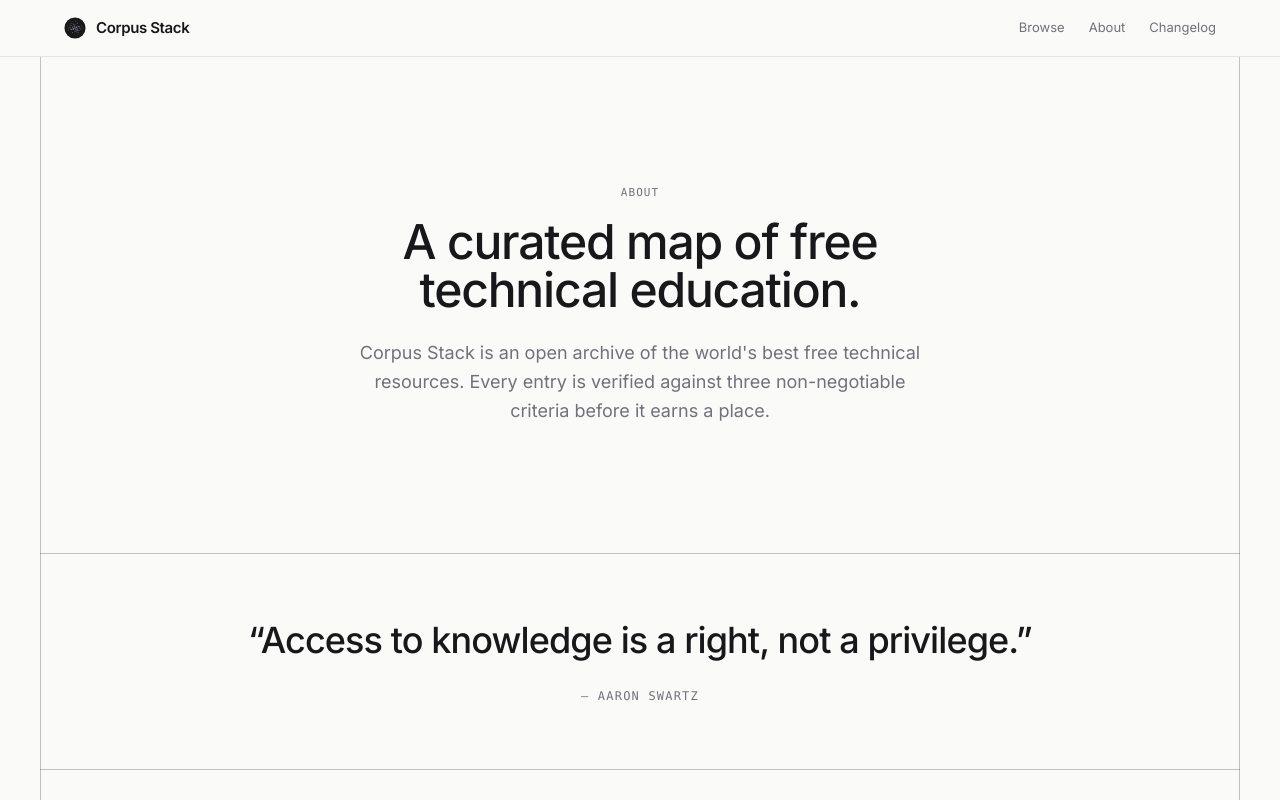
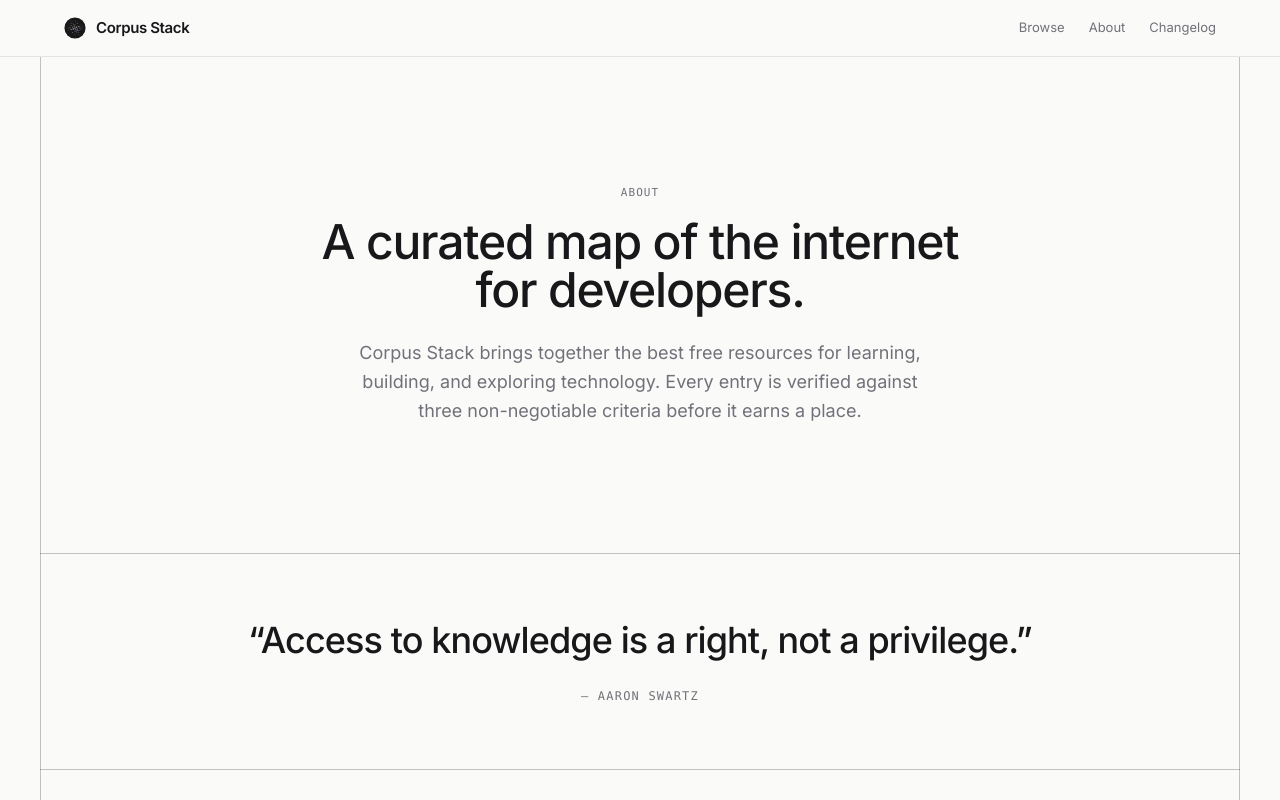
Before and after one commit to heuristicslab/corpus-stack, a Next.js app: page /about in a window 1280 px wide. Shown: the top 800 px of the page. Built offline with nearby package versions, Linux system fonts and the light colour scheme.

Commit message:
refactor: tighten hero copy tagline

```diff
--- a/app/about/page.tsx
+++ b/app/about/page.tsx
@@ -17,12 +17,13 @@ export default function AboutPage() {
             About
           </div>
           <h1 className="mb-6 text-4xl font-medium tracking-tight md:text-5xl">
-            A curated map of free technical education.
+            A curated map of the internet for developers.
           </h1>
           <p className="text-muted mx-auto max-w-xl text-lg leading-relaxed">
-            Corpus Stack is an open archive of the world&apos;s best free
-            technical resources. Every entry is verified against three
-            non-negotiable criteria before it earns a place.
+            Corpus Stack brings together the best free resources for
+            learning, building, and exploring technology. Every entry
+            is verified against three non-negotiable criteria before it
+            earns a place.
           </p>
         </div>
       </section>
@@ -67,9 +68,8 @@ export default function AboutPage() {
           ].map((t, i, arr) => (
             <div
               key={t.n}
-              className={`grid grid-cols-[60px_1fr] gap-6 py-6 ${
-                i < arr.length - 1 ? 'border-text/15 border-b' : ''
-              }`}
+              className={`grid grid-cols-[60px_1fr] gap-6 py-6 ${i < arr.length - 1 ? 'border-text/15 border-b' : ''
+                }`}
             >
               <div className="text-muted pt-0.5 font-mono text-[13px]">
                 {t.n}
--- a/app/layout.tsx
+++ b/app/layout.tsx
@@ -20,10 +20,13 @@ export const metadata: Metadata = {
     default: 'Corpus Stack',
     template: '%s',
   },
-  description: 'The curated archive of free technical education.',
+  description:
+    'A curated map of the internet for developers. 200+ verified free resources covering web development, computer science, AI, cloud, and cybersecurity.',
+  authors: [{ name: 'Corpus Stack' }],
   openGraph: {
     title: 'Corpus Stack',
-    description: 'The curated archive of free technical education.',
+    description:
+      'A curated map of the internet for developers. 200+ verified free resources.',
     url: 'https://corpus-stack.vercel.app',
     siteName: 'Corpus Stack',
     locale: 'en_US',
@@ -32,7 +35,8 @@ export const metadata: Metadata = {
   twitter: {
     card: 'summary_large_image',
     title: 'Corpus Stack',
-    description: 'The curated archive of free technical education.',
+    description:
+      'A curated map of the internet for developers. 200+ verified free resources.',
   },
 }
 
--- a/app/opengraph-image.tsx
+++ b/app/opengraph-image.tsx
@@ -83,7 +83,7 @@ export default async function Image() {
       {/* Subtitle */}
       <div
         style={{
-          fontSize: '28px',
+          fontSize: '32px',
           color: '#71717A',
           maxWidth: '800px',
           textAlign: 'center',
@@ -91,7 +91,7 @@ export default async function Image() {
           position: 'relative',
         }}
       >
-        The curated archive of free technical education.
+        Curated. Verified. Free.
       </div>
 
       {/* URL */}
--- a/app/page.tsx
+++ b/app/page.tsx
@@ -27,8 +27,12 @@ export default async function Home() {
           Find what&apos;s worth learning.
         </h1>
         <p className="text-muted mb-10 max-w-2xl text-base md:text-lg">
-          A curated archive of {total} free technical resources. Verified for
-          quality. Accessible everywhere. Forever free.
+          {total} free resources for learning, building, and exploring
+          technology.
+          <br />
+          <span className="text-text/70">
+            Verified. Accessible. Forever free.
+          </span>
         </p>
 
         <form action="/browse" method="get" className="max-w-2xl">
```
Also changed, not shown: 1 other file (tests, documents, lock files or other folders).
